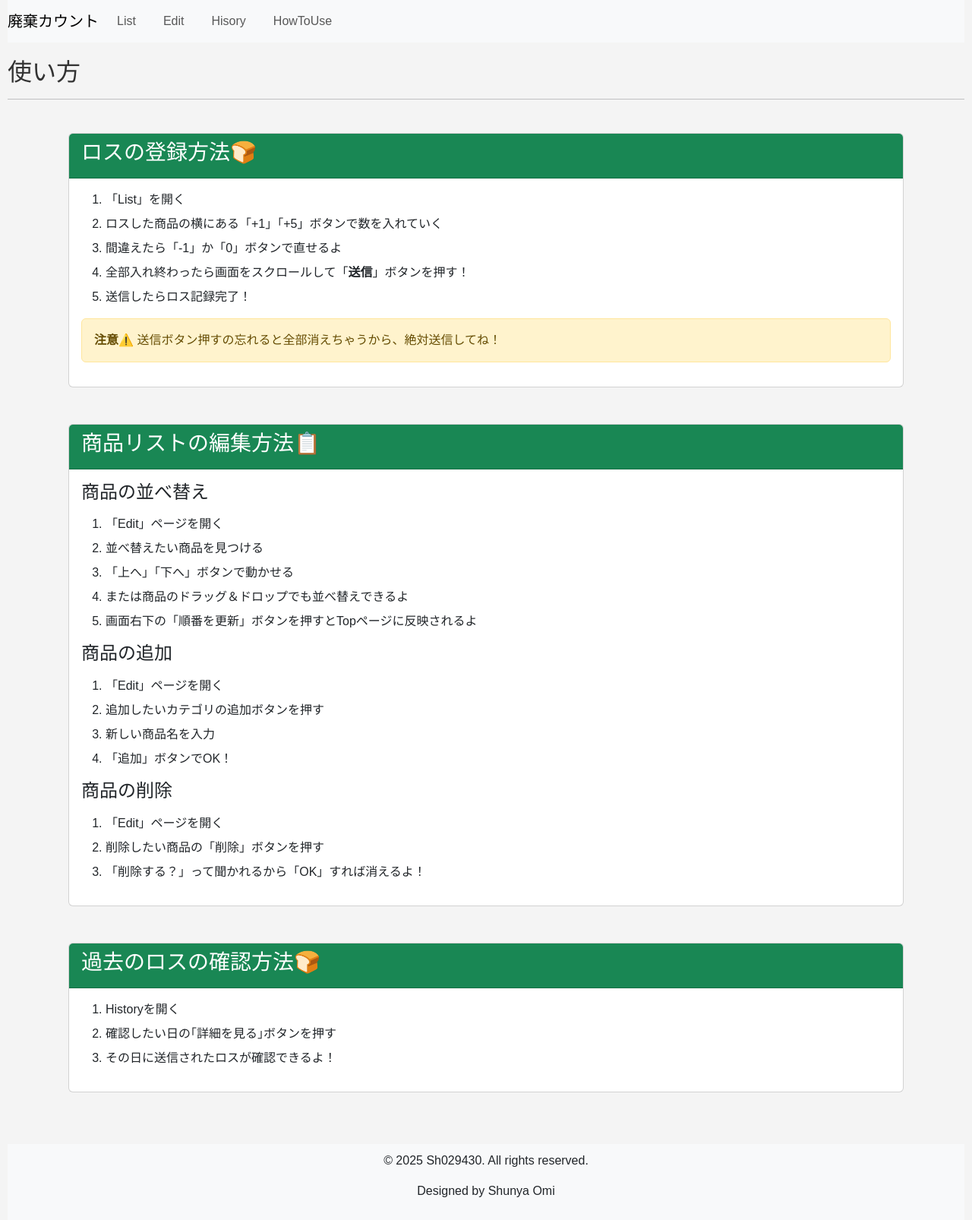
After one commit to shiga029430/render_loss, a Django app: page /howto/ in a window 1280 px wide. The commit adds this page. Shown: the whole page at 76% size. Run offline with Django 5.2, Linux system fonts and the light colour scheme; some libraries are stand-ins or nearby versions.

Commit message:
[add]TOPページと使い方ページの追加

```diff
--- a/render_test/urls.py
+++ b/render_test/urls.py
@@ -19,9 +19,12 @@
 from django.urls import path, include
 from django.conf import settings
 from django.conf.urls.static import static
+from django.views.generic import TemplateView
 
 urlpatterns = [
     path('admin/', admin.site.urls),
-    path('', include('products.urls')),
+    path('loss/', include('products.urls')),
     path('history/', include('history.urls')),
+    path('', TemplateView.as_view(template_name='index.html'),name='top'),
+    path('howto/', TemplateView.as_view(template_name='howto.html'),name='howto'),
 ]
--- a/templates/base.html
+++ b/templates/base.html
@@ -76,7 +76,7 @@
 <body>
     <header>
         <nav class="navbar navbar-expand-lg navbar-light bg-light">
-            <a class="navbar-brand" href="{% url 'products:product_list' %}">廃棄カウント</a>
+            <a class="navbar-brand" href="{% url 'top' %}">廃棄カウント</a>
             <button class="navbar-toggler" type="button" data-bs-toggle="collapse" data-bs-target="#navbarNav" aria-controls="navbarNav" aria-expanded="false" aria-label="Toggle navigation">
                 <span class="navbar-toggler-icon"></span>
             </button>
@@ -90,6 +90,9 @@
                     </li>
                     <li class="nav-item">
                         <a class="nav-link" href="{% url 'history:loss_history' %}">Hisory</a>
+                    </li>
+                    <li class="nav-item">
+                        <a class="nav-link" href="{% url 'howto' %}">HowToUse</a>
                     </li>
                 </ul>
             </div>
--- /dev/null
+++ b/templates/howto.html
@@ -0,0 +1,80 @@
+{% extends 'base.html' %}
+{% block title %}使い方{% endblock %}
+{% block content %}
+<div class="container mt-4">
+
+    <!-- ロスの登録方法 -->
+    <div class="card mb-5">
+        <div class="card-header bg-success text-white">
+            <h3>ロスの登録方法🍞</h3>
+        </div>
+        <div class="card-body">
+            <ol>
+                <li class="mb-2">「List」を開く</li>
+                <li class="mb-2">ロスした商品の横にある「+1」「+5」ボタンで数を入れていく</li>
+                <li class="mb-2">間違えたら「-1」か「0」ボタンで直せるよ</li>
+                <li class="mb-2">全部入れ終わったら画面をスクロールして「<strong>送信</strong>」ボタンを押す！</li>
+                <li class="mb-2">送信したらロス記録完了！</li>
+            </ol>
+
+            <div class="alert alert-warning">
+                <strong>注意⚠️</strong> 送信ボタン押すの忘れると全部消えちゃうから、絶対送信してね！
+            </div>
+        </div>
+    </div>
+
+    <!-- 商品リストの編集方法 -->
+    <div class="card mb-5">
+        <div class="card-header bg-success text-white">
+            <h3>商品リストの編集方法📋</h3>
+        </div>
+        <div class="card-body">
+            <h4 class="mb-3">商品の並べ替え</h4>
+            <ol>
+                <li class="mb-2">「Edit」ページを開く</li>
+                <li class="mb-2">並べ替えたい商品を見つける</li>
+                <li class="mb-2">「上へ」「下へ」ボタンで動かせる</li>
+                <li class="mb-2">または商品のドラッグ＆ドロップでも並べ替えできるよ</li>
+                <li class="mb-2">画面右下の「順番を更新」ボタンを押すとTopページに反映されるよ</li>
+            </ol>
+
+            <h4 class="mb-3">商品の追加</h4>
+            <ol>
+                <li class="mb-2">「Edit」ページを開く</li>
+                <li class="mb-2">追加したいカテゴリの追加ボタンを押す</li>
+                <li class="mb-2">新しい商品名を入力</li>
+                <li class="mb-2">「追加」ボタンでOK！</li>
+            </ol>
+
+
+            <h4 class="mb-3">商品の削除</h4>
+            <ol>
+                <li class="mb-2">「Edit」ページを開く</li>
+                <li class="mb-2">削除したい商品の「削除」ボタンを押す</li>
+                <li class="mb-2">「削除する？」って聞かれるから「OK」すれば消えるよ！</li>
+            </ol>
+        </div>
+    </div>
+
+        <!-- 過去のロスの確認方法 -->
+    <div class="card mb-5">
+        <div class="card-header bg-success text-white">
+            <h3>過去のロスの確認方法🍞</h3>
+        </div>
+        <div class="card-body">
+            <ol>
+                {% comment %} <li class="mb-2">トップページの「カウント表」を開く</li> {% endcomment %}
+                <li class="mb-2">Historyを開く</li>
+                <li class="mb-2">確認したい日の｢詳細を見る｣ボタンを押す</li>
+                <li class="mb-2">その日に送信されたロスが確認できるよ！</li>
+                {% comment %} <li class="mb-2">送信したらロス記録完了！</li> {% endcomment %}
+            </ol>
+        </div>
+    </div>
+
+
+    {% comment %} <div class="text-center mb-4">
+        <a href="{% url 'products:product_list' %}" class="btn btn-primary btn-lg">カウント表に戻る</a>
+    </div> {% endcomment %}
+</div>
+{% endblock %}
```
Also changed, not shown: templates/index.html (+43 -11 lines).
